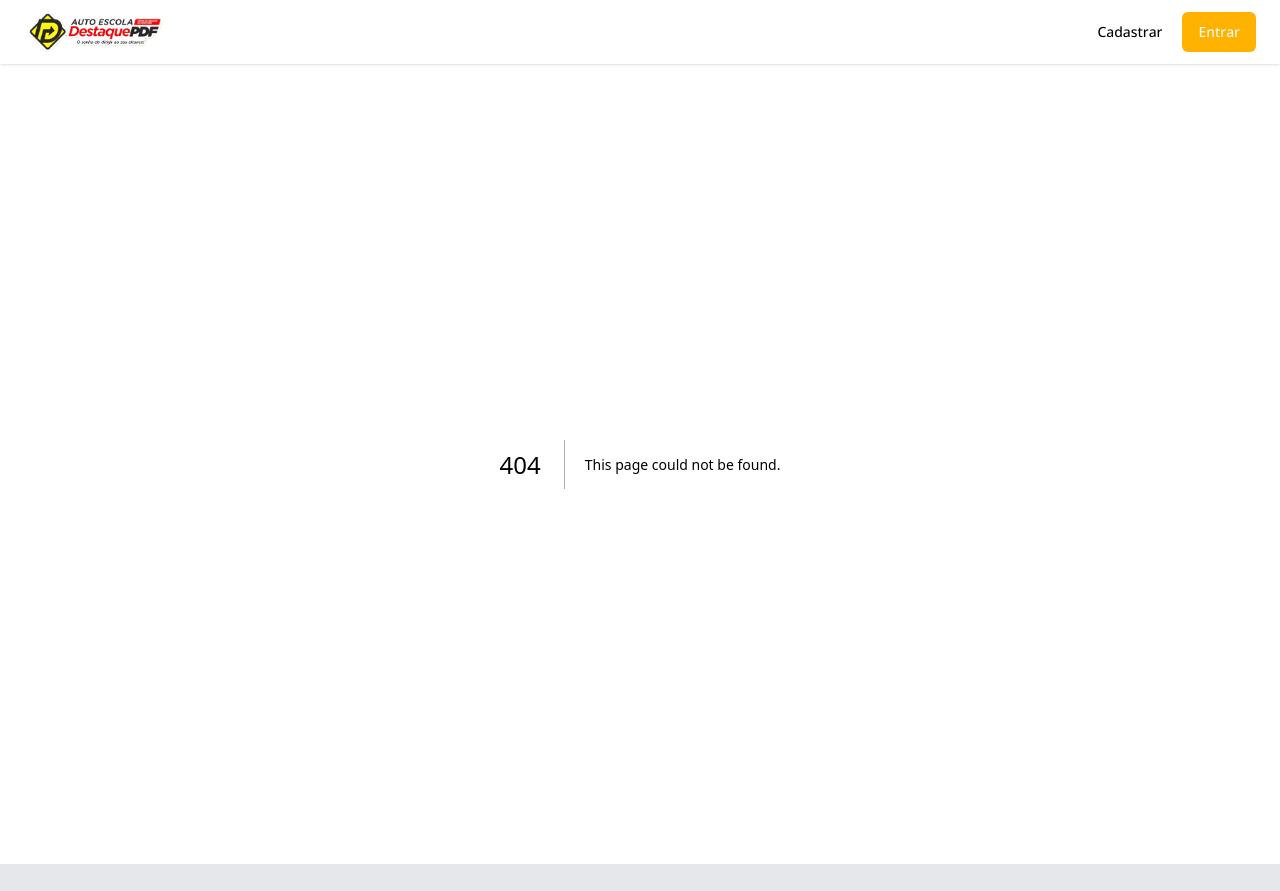
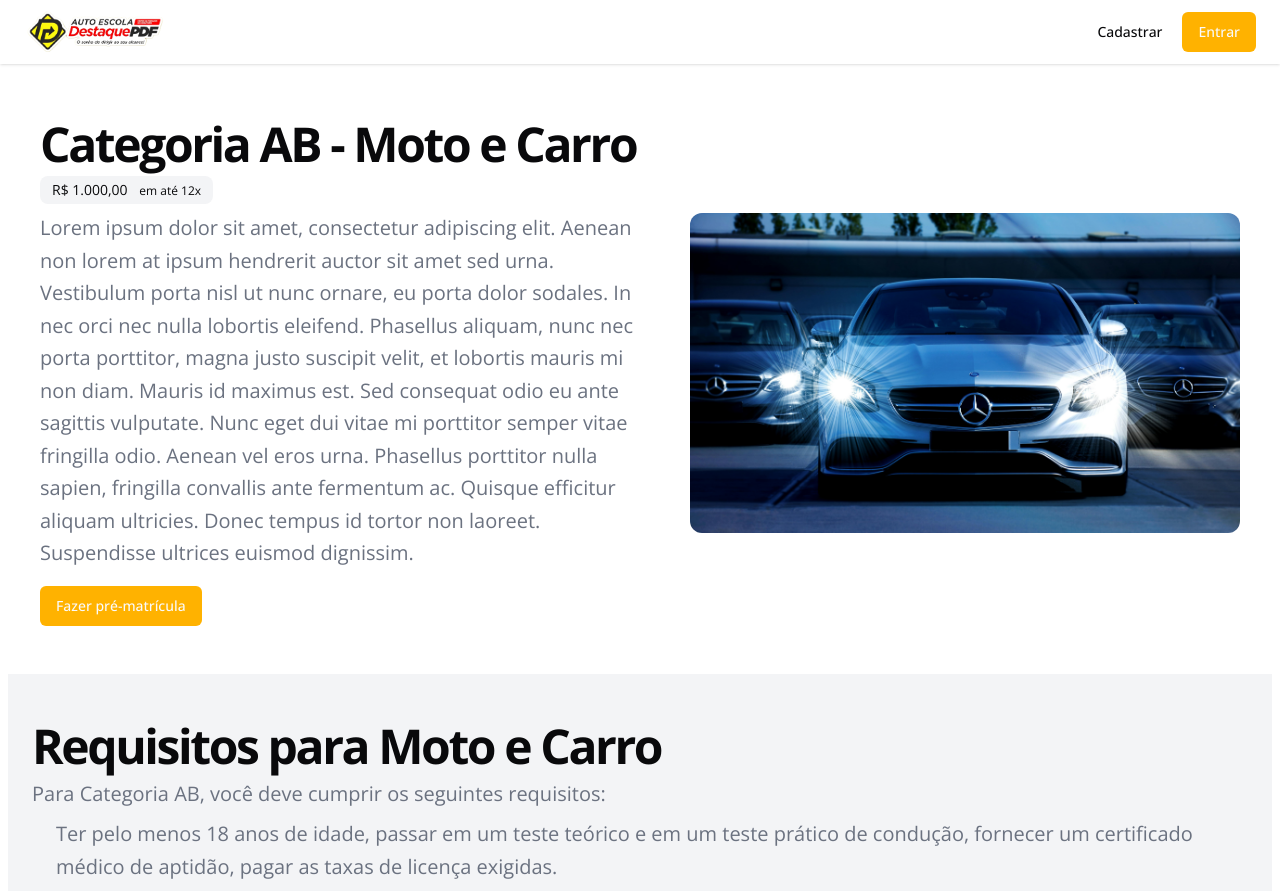
Before and after one commit to leonardolmai/autoescola-destaque-pdf, a Next.js app: page /packages/1 in a window 1280 px wide. Before the commit this address had no page. Shown: the top 891 px of the page. Built offline with nearby package versions, Linux system fonts and the light colour scheme.

Commit message:
Add package page

```diff
--- /dev/null
+++ b/src/app/packages/[slug]/page.tsx
@@ -0,0 +1,84 @@
+import Link from 'next/link'
+import Image from 'next/image'
+import { Button } from '@/components/ui/button'
+import car from '@/assets/car.jpg'
+
+export default function Packages({ params }: { params: { slug: string } }) {
+  const pkg = {
+    slug: params.slug,
+    title: 'Categoria AB',
+    vehicles: 'Moto e Carro',
+    description:
+      'Lorem ipsum dolor sit amet, consectetur adipiscing elit. Aenean non lorem at ipsum hendrerit auctor sit amet sed urna. Vestibulum porta nisl ut nunc ornare, eu porta dolor sodales. In nec orci nec nulla lobortis eleifend. Phasellus aliquam, nunc nec porta porttitor, magna justo suscipit velit, et lobortis mauris mi non diam. Mauris id maximus est. Sed consequat odio eu ante sagittis vulputate. Nunc eget dui vitae mi porttitor semper vitae fringilla odio. Aenean vel eros urna. Phasellus porttitor nulla sapien, fringilla convallis ante fermentum ac. Quisque efficitur aliquam ultricies. Donec tempus id tortor non laoreet. Suspendisse ultrices euismod dignissim.',
+    requirements:
+      'Ter pelo menos 18 anos de idade, passar em um teste teórico e em um teste prático de condução, fornecer um certificado médico de aptidão, pagar as taxas de licença exigidas.',
+    image: car,
+    price: 1000,
+    deadline: '4 a 6 semanas',
+  }
+
+  return (
+    <main className="flex min-h-screen flex-1 flex-col items-center justify-between p-2">
+      <section className="lg:py-18 w-full py-6 md:py-12">
+        <div className="container grid items-center gap-6 lg:grid-cols-[1fr_500px] lg:gap-12 xl:grid-cols-[1fr_550px]">
+          <Image
+            alt={pkg.vehicles}
+            className="mx-auto aspect-video h-80 w-96 overflow-hidden rounded-xl object-cover object-center sm:w-full lg:order-last"
+            // height="310"
+            src={pkg.image}
+            // width="550"
+          />
+          <div className="flex flex-col justify-center space-y-4">
+            <div className="space-y-2">
+              <h1 className="text-3xl font-bold tracking-tighter sm:text-5xl">
+                {pkg.title} - {pkg.vehicles}
+              </h1>
+              <div className="inline-block rounded-lg bg-gray-100 px-3 py-1 text-sm dark:bg-gray-800">
+                {pkg.price.toLocaleString('pt-BR', {
+                  style: 'currency',
+                  currency: 'BRL',
+                })}{' '}
+                <span className="text-xs sm:pl-1 md:pl-2">em até 12x</span>
+              </div>
+              <p className="max-w-[600px] text-gray-500 dark:text-gray-400 md:text-xl/relaxed lg:text-base/relaxed xl:text-xl/relaxed">
+                {pkg.description}
+              </p>
+            </div>
+            <div className="flex flex-col gap-2 min-[400px]:flex-row">
+              <Button asChild>
+                <Link href={'/pre-registration'}>Fazer pré-matrícula</Link>
+              </Button>
+            </div>
+          </div>
+        </div>
+      </section>
+      <section className="lg:py-18 w-full bg-gray-100 py-6 dark:bg-gray-800 md:py-12">
+        <div className="container px-4 md:px-6">
+          <div className="flex flex-col justify-center space-y-4">
+            <div className="space-y-2">
+              <h2 className="text-3xl font-bold tracking-tighter sm:text-5xl">
+                Requisitos para {pkg.vehicles}
+              </h2>
+              <p className="max-w-[600px] text-gray-500 dark:text-gray-400 md:text-xl/relaxed lg:text-base/relaxed xl:text-xl/relaxed">
+                Para {pkg.title}, você deve cumprir os seguintes requisitos:
+              </p>
+              <p className="pl-6 text-gray-500 dark:text-gray-400 md:text-xl/relaxed lg:text-base/relaxed xl:text-xl/relaxed">
+                {pkg.requirements}
+              </p>
+              {/* <ul className="list-disc space-y-2 pl-6 text-gray-500 dark:text-gray-400">
+                  <li>Ter pelo menos 18 anos de idade</li>
+                  <li>Passar em um teste teórico e em um teste prático de condução</li>
+                  <li>Fornecer um certificado médico de aptidão</li>
+                  <li>Pagar as taxas de licença exigidas</li>
+                </ul> */}
+              <p className="max-w-[600px] text-gray-500 dark:text-gray-400 md:text-xl/relaxed lg:text-base/relaxed xl:text-xl/relaxed">
+                Todo o processo geralmente leva de {pkg.deadline} para ser
+                concluído.
+              </p>
+            </div>
+          </div>
+        </div>
+      </section>
+    </main>
+  )
+}
--- a/src/components/PackageList/index.tsx
+++ b/src/components/PackageList/index.tsx
@@ -37,7 +37,7 @@
   return (
     <div className="center flex flex-wrap justify-center justify-items-center gap-4">
       {packages.map((pkg, index) => (
-        <Link href={pkg.slug} key={index}>
+        <Link href={`/packages/${pkg.slug}`} key={index}>
           <Card className="rounded-lg bg-white p-4 shadow-md transition-all hover:scale-105 hover:shadow-lg">
             <CardContent className="flex flex-col items-center">
               <Image
```
